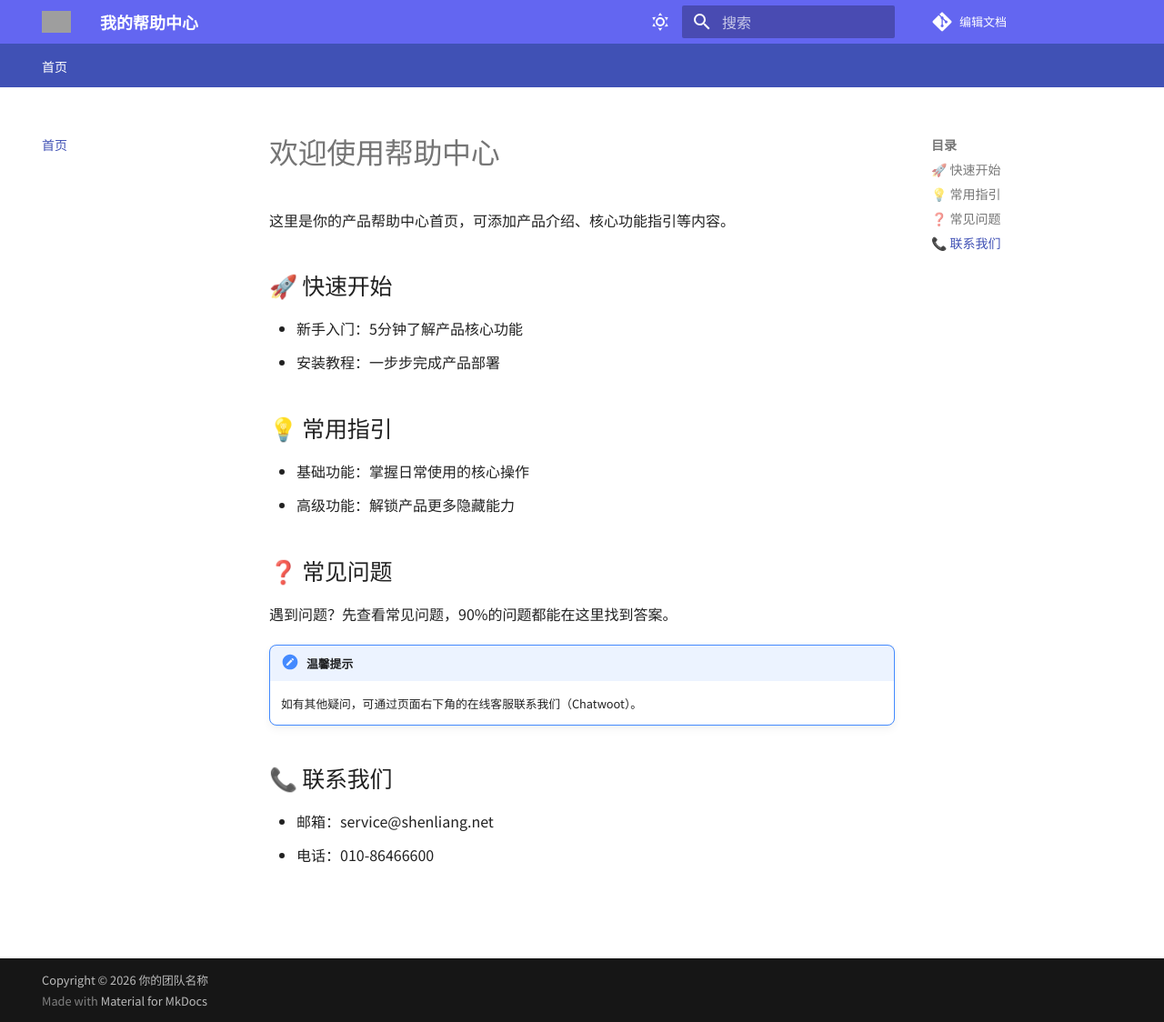
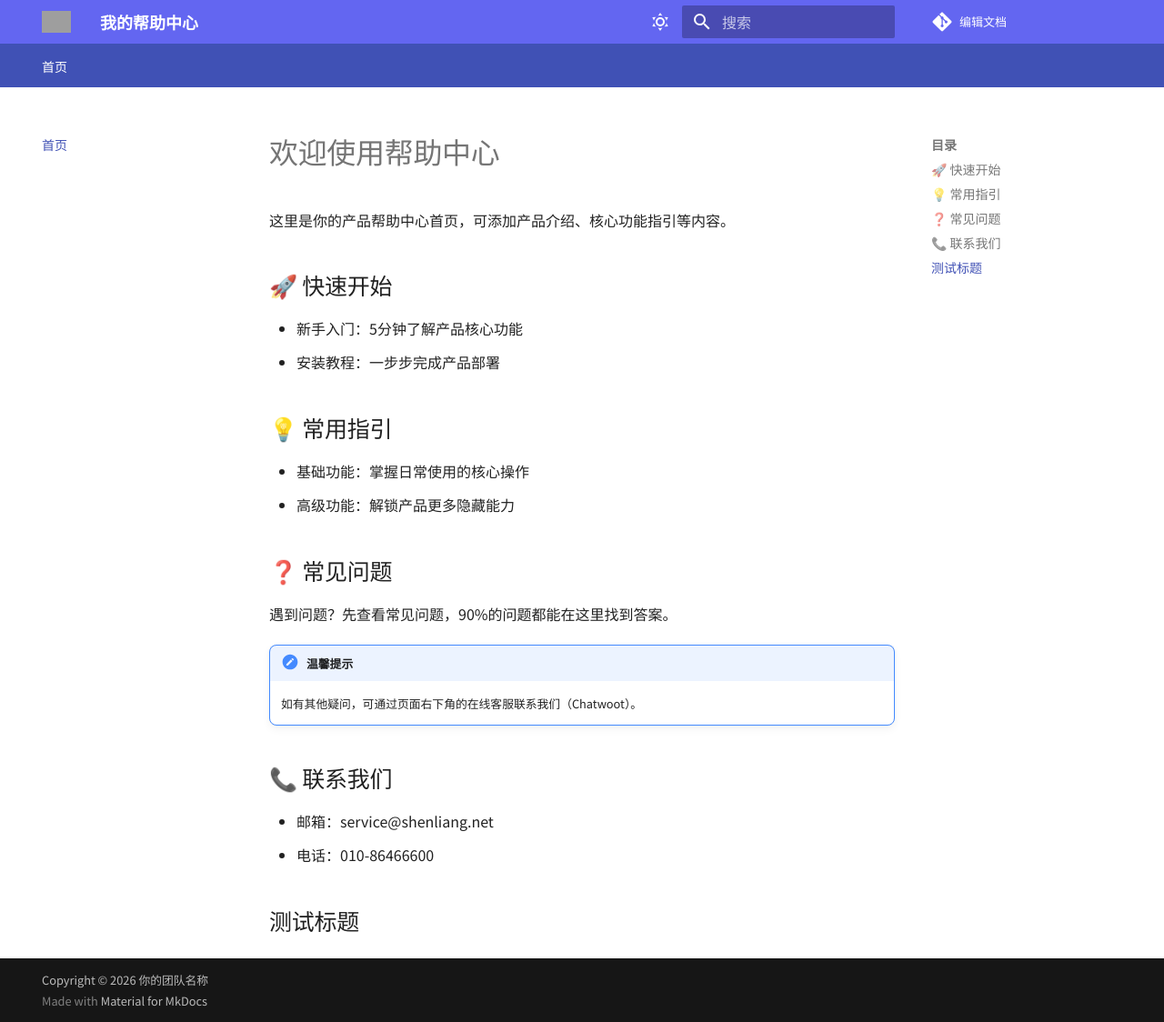
Before and after one commit to shenlianginc/open-docs-for-shenliang, an MkDocs documentation site: the page built from docs/index.md, in a window 1280 px wide and 1124 px high. Shown: the whole window at 91% size. Built offline with MkDocs 1.6.1 and Material for MkDocs 9.7.7, drawn with Linux system fonts in a browser that asks for light colours; comment, search, counter and statistics services are not loaded; grey boxes are pictures that could not be loaded.

Commit message:
Update index.md

```diff
--- a/docs/index.md
+++ b/docs/index.md
@@ -19,3 +19,5 @@
 ## 📞 联系我们
 - 邮箱：service@shenliang.net
 - 电话：010-86466600
+
+## 测试标题
```
